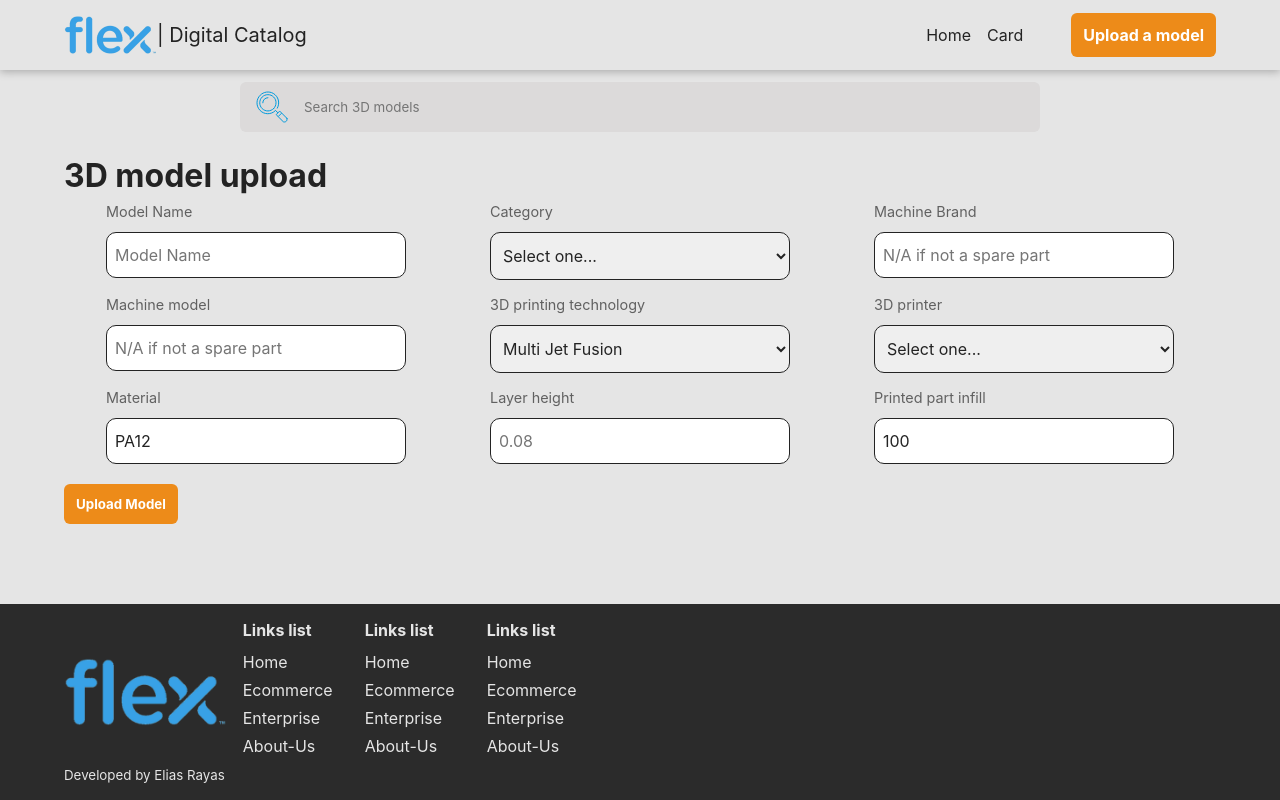
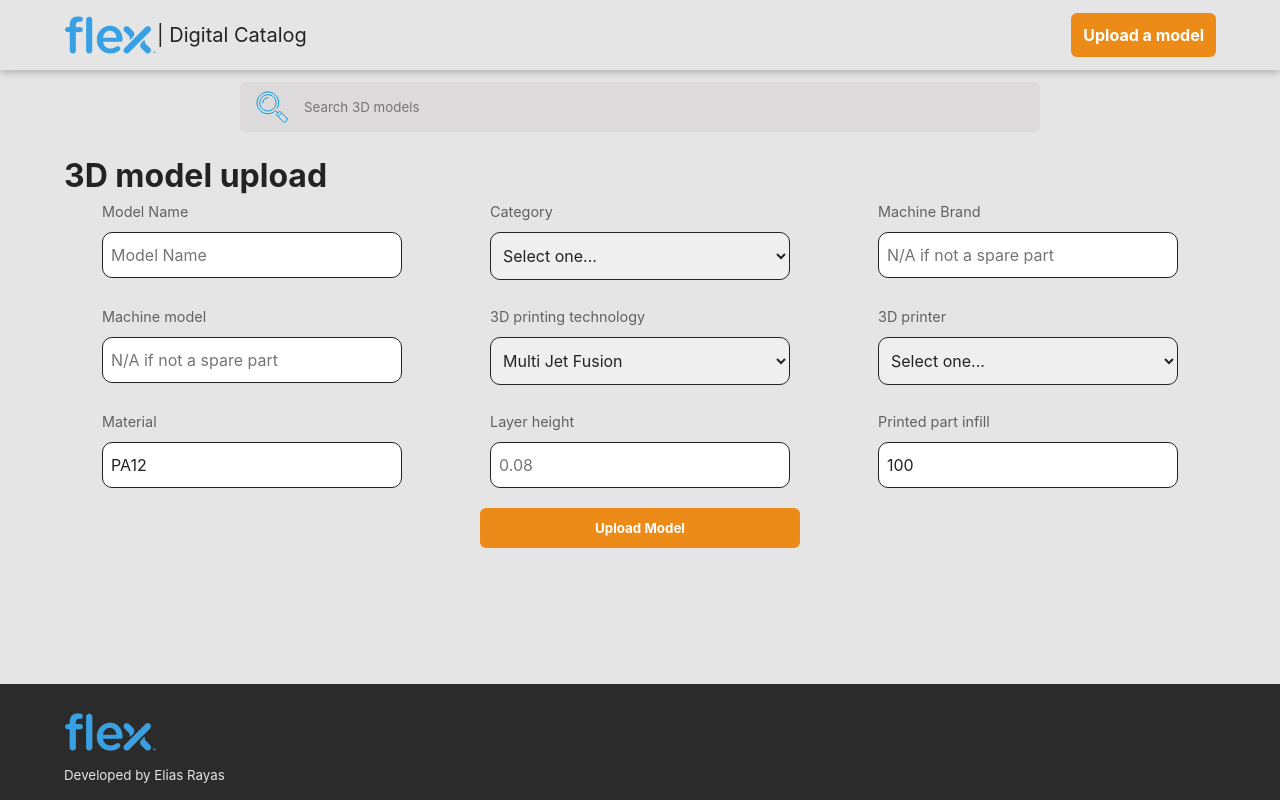
Before and after one commit to pihiwatari/digital-catalog-react, a React (Create React App) app: page /upload in a window 1280 px wide. Built offline with nearby package versions, Linux system fonts and the light colour scheme.

Commit message:
Refactored code with custom hook

```diff
--- a/src/components/linkList/LinkList.js
+++ b/src/components/linkList/LinkList.js
@@ -2,10 +2,9 @@
 import { Link } from "react-router-dom";
 import "./LinkList.css";
 
-export default function LinkList({ title, links }) {
+export default function LinkList({ links }) {
   return (
     <ul className="links-list">
-      <h4>{title}</h4>
       {links.map((link, key) => {
         return (
           <li key={key}>
--- /dev/null
+++ b/src/hooks/useWindowWidth.js
@@ -0,0 +1,27 @@
+import { useState, useEffect } from "react";
+
+function useWindowWidth() {
+  const [width, setWidth] = useState(window.innerWidth);
+  const [showItem, setShowItem] = useState(width >= 768);
+
+  useEffect(() => {
+    // Check for window initial size
+    if (width >= 768) {
+      setShowItem(true);
+    } else {
+      setShowItem(false);
+    }
+    const handleResize = () => {
+      setWidth(window.innerWidth);
+    };
+    window.addEventListener("resize", handleResize);
+
+    return () => {
+      window.removeEventListener("resize", handleResize);
+    };
+  }, [width, showItem]);
+
+  return { width, showItem };
+}
+
+export default useWindowWidth;
--- a/src/layouts/footer/Footer.css
+++ b/src/layouts/footer/Footer.css
@@ -20,14 +20,15 @@
 }
 
 .footer-container img {
-  height: 70px;
-  margin: auto 16px auto 0;
+  height: 40px;
+  margin: 12px 16px 12px 0;
 }
 
 @media screen and (min-width: 768px) {
 
   .footer-container .footer-links-container {
     flex-direction: row;
+    justify-content: center;
   }
 
 }
--- a/src/layouts/footer/Footer.js
+++ b/src/layouts/footer/Footer.js
@@ -1,39 +1,15 @@
-import React, { useState, useEffect } from "react";
-import LinkList from "../../components/linkList/LinkList";
+import React from "react";
+import useWindowWidth from "../../hooks/useWindowWidth.js";
 import logo from "../../images/flex-logo.png";
 import "./Footer.css";
 
 export default function Footer() {
-  const [showLogo, setShowLogo] = useState(false);
-  // -----Window width state management-----
-  const [width, setWidth] = useState(window.innerWidth);
-  useEffect(() => {
-    // Check for window initial size
+  const { showItem } = useWindowWidth();
 
-    if (width >= 768) {
-      setShowLogo(true);
-    } else {
-      setShowLogo(false);
-    }
-    const handleResize = () => setWidth(window.innerWidth);
-    window.addEventListener("resize", handleResize);
-
-    return () => {
-      window.removeEventListener("resize", handleResize);
-    };
-  }, [width]);
-  // -----Window width state management-----
-
-  const links = ["Home", "Ecommerce", "Enterprise", "About-Us"];
   return (
     <footer>
       <div className="footer-container">
-        {showLogo ? <img src={logo} alt="Flex logo" /> : ""}
-        <div className="footer-links-container">
-          <LinkList links={links} title={"Links list"} />
-          <LinkList links={links} title={"Links list"} />
-          <LinkList links={links} title={"Links list"} />
-        </div>
+        {showItem && <img src={logo} alt="Flex logo" />}
       </div>
       <small>Developed by Elias Rayas</small>
     </footer>
--- a/src/layouts/header/Header.js
+++ b/src/layouts/header/Header.js
@@ -1,56 +1,33 @@
-import React, { useState, useEffect } from "react";
+import React, { useState } from "react";
 import { Link } from "react-router-dom";
 import MenuIcon from "../../components/menuIcon/MenuIcon";
 import NavMenu from "../../components/navMenu/NavMenu";
 import logo from "../../images/flex-logo.png";
 import { FaPlus } from "react-icons/fa";
 import "./Header.css";
+import useWindowWidth from "../../hooks/useWindowWidth";
 
 const Header = () => {
   const [openMenu, setOpenMenu] = useState(false);
-  const [showText, setShowText] = useState(false);
-
-  // -----Window width state management-----
-  const [width, setWidth] = useState(window.innerWidth);
-  useEffect(() => {
-    // Check for window initial size
-
-    if (width >= 768) {
-      setOpenMenu(true);
-      setShowText(true);
-    } else {
-      setOpenMenu(false);
-      setShowText(false);
-    }
-    const handleResize = () => setWidth(window.innerWidth);
-    window.addEventListener("resize", handleResize);
-
-    return () => {
-      window.removeEventListener("resize", handleResize);
-    };
-  }, [width]);
-  // -----Window width state management-----
+  const { showItem } = useWindowWidth();
 
   const handleClick = () => {
-    console.log(openMenu);
     setOpenMenu(!openMenu);
   };
 
   return (
     <header className="header">
       <div className="header-logo-container">
-        {width < 768 ? (
+        {!showItem && (
           <MenuIcon
             onMenuChange={handleClick}
             openMenu={openMenu}
             marginRight="32px"
           />
-        ) : (
-          ""
         )}
         <Link to="/#" className="header-logo">
           <img src={logo} alt="flex logo.png" />
-          <span style={{ display: showText ? "initial" : "none" }}>
+          <span style={{ display: showItem ? "initial" : "none" }}>
             | Digital Catalog
           </span>
         </Link>
@@ -58,7 +35,7 @@
       <div className="navigation-container">
         <NavMenu onMenuChange={handleClick} openMenu={openMenu} />
         <Link to={"/upload"} className="header-upload-button">
-          {width >= 768 ? "Upload a model" : <FaPlus />}
+          {showItem ? "Upload a model" : <FaPlus />}
         </Link>
       </div>
     </header>
--- a/src/pages/gallery/Gallery.js
+++ b/src/pages/gallery/Gallery.js
@@ -1,6 +1,6 @@
 import React from "react";
 import ModelCard from "../../layouts/modelCard/ModelCard";
-import apiData from "../../utils/mockupData";
+import apiData from "../../db/db";
 import "./Gallery.css";
 
 export default function Gallery() {
--- a/src/pages/modelDetails/ModelDetails.js
+++ b/src/pages/modelDetails/ModelDetails.js
@@ -2,7 +2,7 @@
 import ModelDetailData from "../../layouts/modelDetailData/ModelDetailData";
 import ModelDetailDisplay from "../../layouts/modelDetailDisplay/ModelDetailDisplay";
 import { useParams } from "react-router-dom";
-import apiData from "../../utils/mockupData";
+import apiData from "../../db/db";
 import "./ModelDetails.css";
 
 export default function ModelDetails() {
--- a/src/pages/uploadForm/UploadForm.css
+++ b/src/pages/uploadForm/UploadForm.css
@@ -1,17 +1,21 @@
 @import "../../globals.css";
 
 .form-container {
+  display: flex;
+  flex-direction: column;
   padding: 12px 5%;
 }
 
 .form {
-  display: flex;
-  flex-wrap: wrap;
+  display: grid;
+  grid-template-columns: repeat(auto-fit, minmax(280px, 1fr));
+  gap: 12px;
 }
 
 .form-submit {
   text-align: center;
-  min-width: 80px;
+  width: 100%;
+  max-width: 320px;
   margin: 12px auto;
   padding: 12px;
   border: none;
```
Also changed, not shown: src/db/db.js (renamed from src/utils/mockupData.js).
